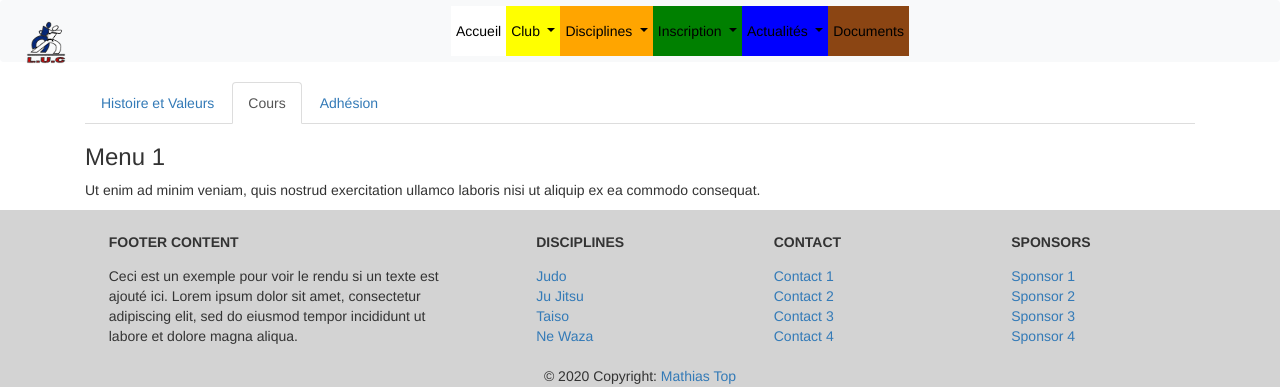
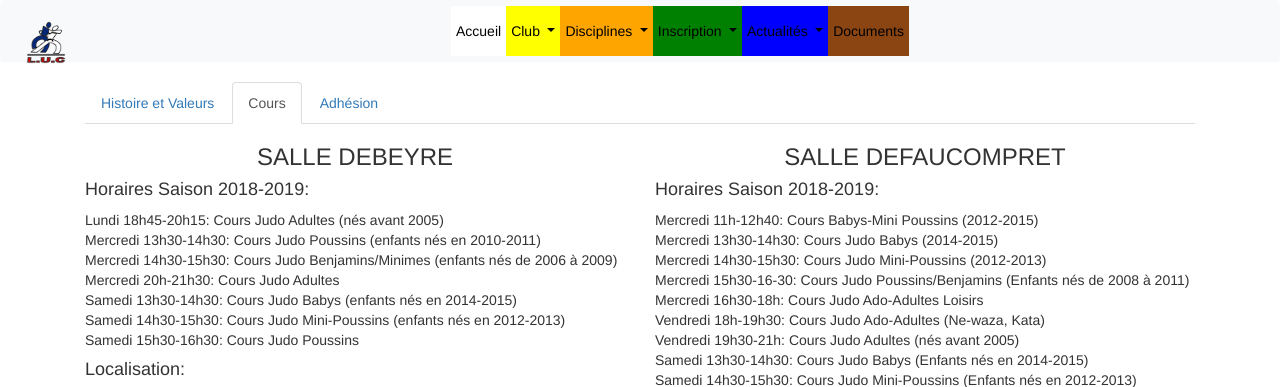
Before and after one commit to mathiastop/site-lille-judo, a Symfony app: template templates/disciplines/judo.html.twig in a window 1280 px wide, after a click on "Cours". Shown: the top 387 px of the page. Run offline with Twig, Linux system fonts and the light colour scheme; the template is opened without the code that fills it, so the values that code supplies are empty; some libraries are stand-ins or nearby versions.

Commit message:
[+] disciplines -> judo -> cours

```diff
--- a/templates/disciplines/judo.html.twig
+++ b/templates/disciplines/judo.html.twig
@@ -75,8 +75,53 @@
                 </p>
             </div>
             <div id="cours" class="tab-pane fade">
-                <h3>Menu 1</h3>
-                <p>Ut enim ad minim veniam, quis nostrud exercitation ullamco laboris nisi ut aliquip ex ea commodo consequat.</p>
+                <div class="row">
+                    <div class="col">
+                        <h3 class="text-center">SALLE DEBEYRE</h3>
+                        <h4>Horaires Saison 2018-2019:</h4>
+                        Lundi 18h45-20h15: Cours Judo Adultes (nés avant 2005)<br/>
+                        Mercredi 13h30-14h30: Cours Judo Poussins (enfants nés en 2010-2011)<br/>
+                        Mercredi 14h30-15h30: Cours Judo Benjamins/Minimes (enfants nés de 2006 à 2009)<br/>
+                        Mercredi 20h-21h30: Cours Judo Adultes<br/>
+                        Samedi 13h30-14h30: Cours Judo Babys (enfants nés en 2014-2015)<br/>
+                        Samedi 14h30-15h30: Cours Judo Mini-Poussins (enfants nés en 2012-2013)<br/>
+                        Samedi 15h30-16h30: Cours Judo Poussins<br/>
+                        <h4>Localisation:</h4>
+                        <div class="text-center">
+                            <iframe src="https://www.google.com/maps/embed?pb=!1m18!1m12!1m3!1d2530.75805227567!2d3.071911315859676!3d50.63161128217546!2m3!1f0!2f0!3f0!3m2!1i1024!2i768!4f13.1!3m3!1m2!1s0x47c2d58cd174730f%3A0xf0f98712dd300f10!2sSports%20de%20contact%20Lille%20Etudiants%20Club!5e0!3m2!1sfr!2sfr!4v1594216294738!5m2!1sfr!2sfr"
+                                    frameborder="0"
+                                    width="100%"
+                                    height="400"
+                                    allowfullscreen>
+                            </iframe>
+                        </div>
+                    </div>
+                    <div class="col">
+                        <h3 class="text-center">SALLE DEFAUCOMPRET</h3>
+                        <h4>Horaires Saison 2018-2019:</h4>
+                        Mercredi 11h-12h40: Cours Babys-Mini Poussins (2012-2015)<br/>
+                        Mercredi 13h30-14h30: Cours Judo Babys (2014-2015)<br/>
+                        Mercredi 14h30-15h30: Cours Judo Mini-Poussins (2012-2013)<br/>
+                        Mercredi 15h30-16-30: Cours Judo Poussins/Benjamins (Enfants nés de 2008 à 2011)<br/>
+                        Mercredi 16h30-18h: Cours Judo Ado-Adultes Loisirs<br/>
+                        Vendredi 18h-19h30: Cours Judo Ado-Adultes (Ne-waza, Kata)<br/>
+                        Vendredi 19h30-21h: Cours Judo Adultes (nés avant 2005)<br/>
+                        Samedi 13h30-14h30: Cours Judo Babys (Enfants nés en 2014-2015)<br/>
+                        Samedi 14h30-15h30: Cours Judo Mini-Poussins (Enfants nés en 2012-2013)<br/>
+                        Samedi 15h30-16h30: Cours Judo Poussins/Benjamins (Enfants nés de 2008 à 2011)<br/>
+                        Samedi 16h30-17h30: Cours Judo Benjamins/Minimes (Enfants nés de 2006 à 2009)<br/>
+                        Samedi 17h30-19h: Cours Judo Préparation Grades<br/>
+                        <h4>Localisation:</h4>
+                        <div class="text-center">
+                            <iframe src="https://www.google.com/maps/embed?pb=!1m14!1m8!1m3!1d10123.531260071102!2d3.0872175!3d50.6292937!3m2!1i1024!2i768!4f13.1!3m3!1m2!1s0x0%3A0xaa09394f92c9509f!2sComplexe%20sportif%20Auguste%20Defaucompret!5e0!3m2!1sfr!2sfr!4v1594217549823!5m2!1sfr!2sfr"
+                                    frameborder="0"
+                                    width="100%"
+                                    height="400"
+                                    allowfullscreen>
+                            </iframe>
+                        </div>
+                    </div>
+                </div>
             </div>
             <div id="adhésion" class="tab-pane fade">
                 <h3>Menu 2</h3>
```
